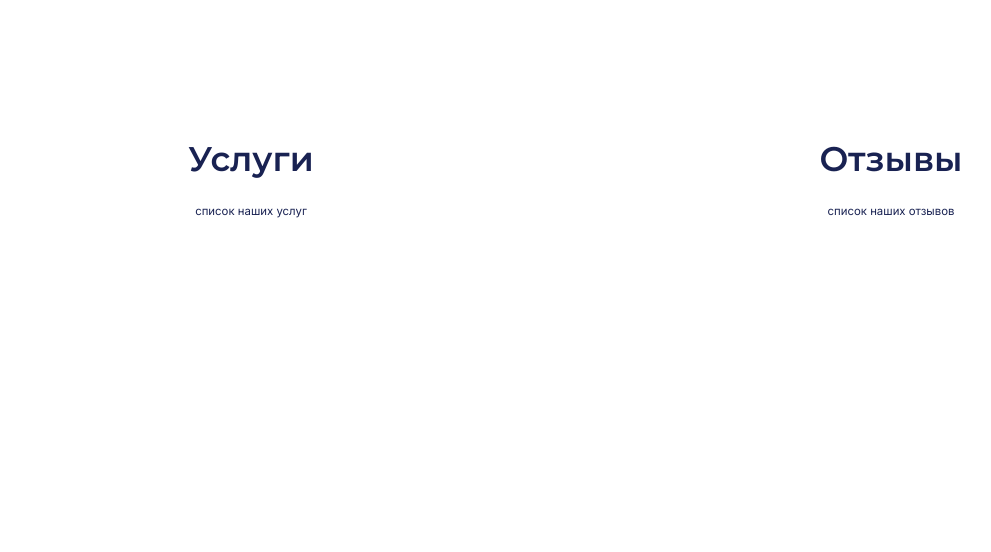
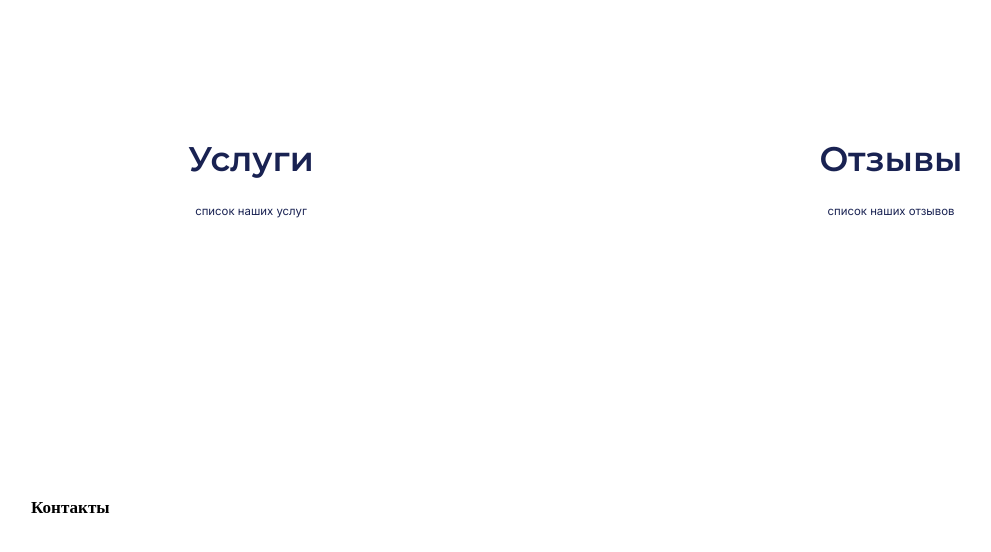
Before and after one commit to Nikityau/law-cite, a React app: page /home in a window 1280 px wide. Shown: the part 1822-2374 px from the top of the page, without its empty margins (69-1060 px from the left). Before the commit the page ends 2320 px from the top, so only its background shows below. Built offline with nearby package versions, Linux system fonts and the light colour scheme.

Commit message:
home added some needed scratch

```diff
--- /dev/null
+++ b/src/components/Pages/Home.page/&blocks/Contacts/Contacts.jsx
@@ -0,0 +1,22 @@
+import React from 'react';
+
+import Contacts__data from "components/Pages/Home.page/&blocks/Contacts/__data/Contacts__data";
+import Contacts__form from "components/Pages/Home.page/&blocks/Contacts/__form/Contacts__form";
+
+import './style.common/Contacts.scss'
+
+const Contacts = () => {
+    return (
+        <article className={'contacts el_padding_side_100'}>
+            <div className={'contacts__title'}>
+                <h2>Контакты</h2>
+            </div>
+            <div className={'contacts__conts'}>
+                <Contacts__data/>
+                <Contacts__form/>
+            </div>
+        </article>
+    );
+};
+
+export default Contacts;
--- /dev/null
+++ b/src/components/Pages/Home.page/&blocks/Contacts/__data/Contacts__data.jsx
@@ -0,0 +1,11 @@
+import React from 'react';
+
+const ContactsData = () => {
+    return (
+        <div>
+
+        </div>
+    );
+};
+
+export default ContactsData;
--- /dev/null
+++ b/src/components/Pages/Home.page/&blocks/Contacts/__form/Contacts__form.jsx
@@ -0,0 +1,11 @@
+import React from 'react';
+
+const ContactsForm = () => {
+    return (
+        <div>
+
+        </div>
+    );
+};
+
+export default ContactsForm;
--- /dev/null
+++ b/src/components/Pages/Home.page/&blocks/Contacts/style.common/Contacts.scss
@@ -0,0 +1,4 @@
+.contacts {
+  width: auto;
+  height: 100vh;
+}
--- a/src/components/Pages/Home.page/&blocks/Footer/Footer.jsx
+++ b/src/components/Pages/Home.page/&blocks/Footer/Footer.jsx
@@ -2,9 +2,9 @@ import React from 'react';
 
 const Footer = () => {
     return (
-        <div>
+        <footer className={'footer'}>
 
-        </div>
+        </footer>
     );
 };
 
--- a/src/components/Pages/Home.page/Home.page.jsx
+++ b/src/components/Pages/Home.page/Home.page.jsx
@@ -5,6 +5,7 @@ import Footer from "components/Pages/Home.page/&blocks/Footer/Footer";
 import Enter from "components/Pages/Home.page/&blocks/Enter/Enter";
 import AboutUs from "components/Pages/Home.page/&blocks/AboutUs/AboutUs";
 import Services from "components/Pages/Home.page/&blocks/Services/Services";
+import Contacts from "components/Pages/Home.page/&blocks/Contacts/Contacts";
 
 import './styles.common/Home.page.scss'
 
@@ -16,6 +17,7 @@ const HomePage = () => {
                 <Enter/>
                 <AboutUs/>
                 <Services/>
+                <Contacts/>
             </main>
             <Footer/>
         </div>
```
